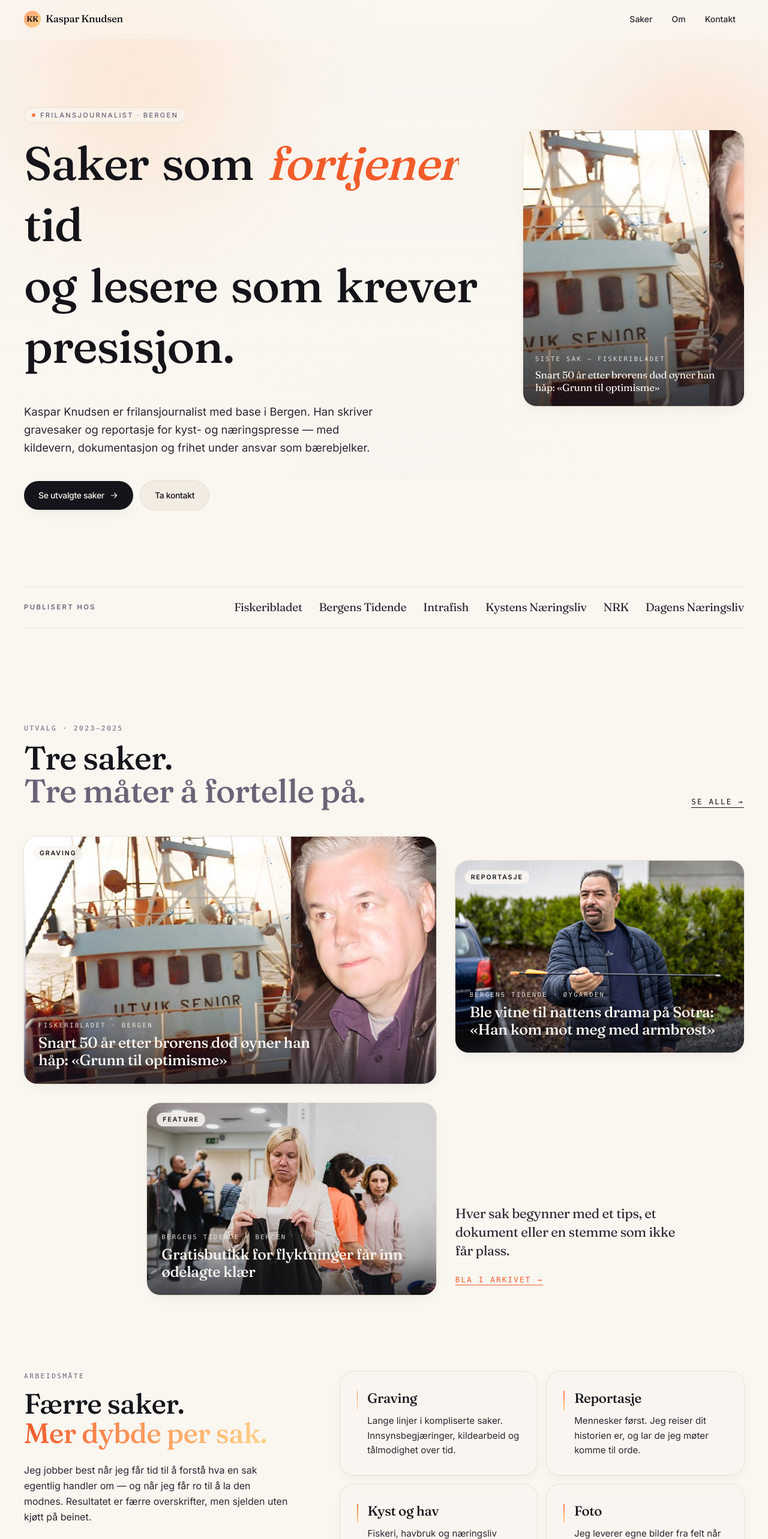
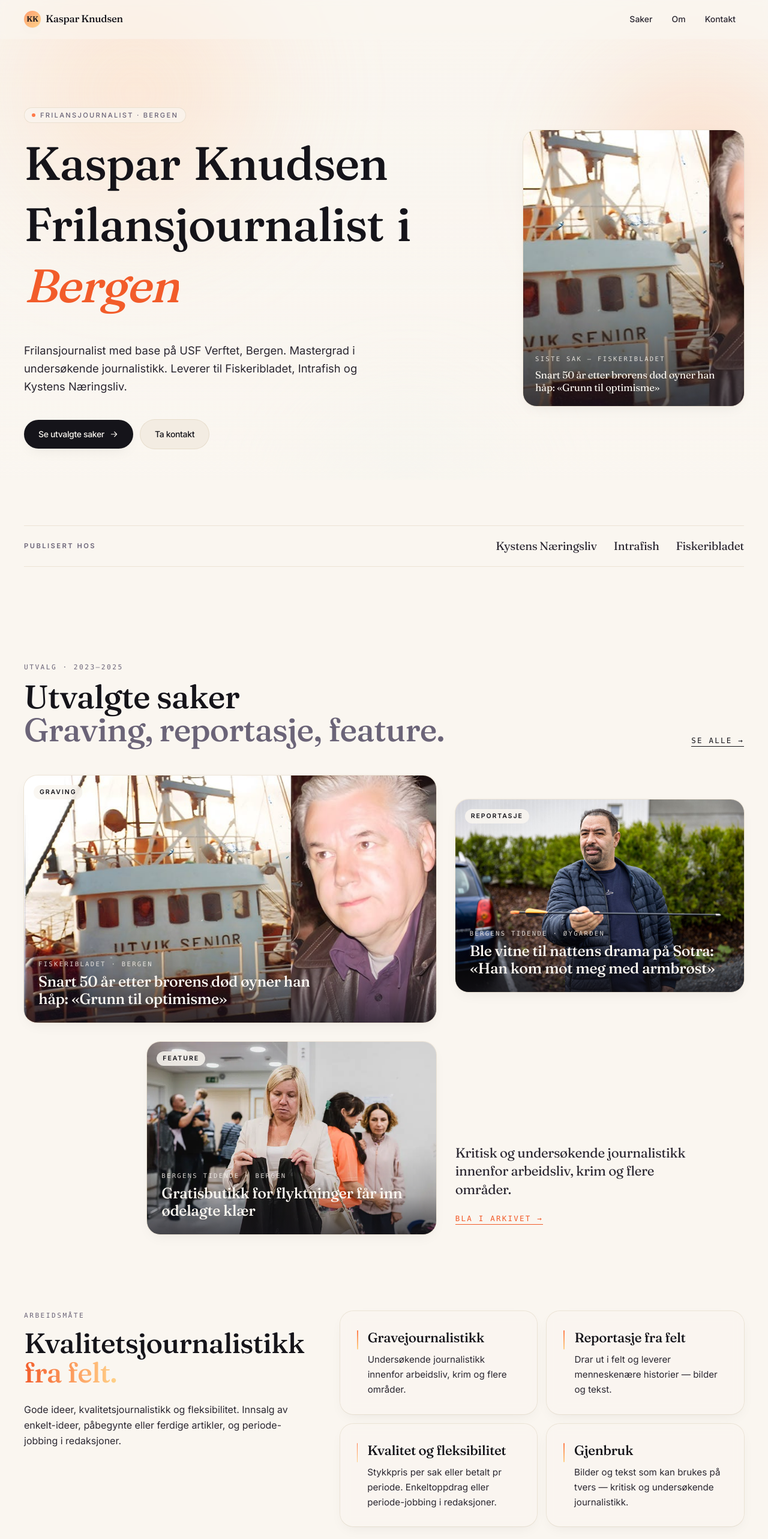
Before and after one commit to shauge2206/kaspar-frilans, a Next.js app: page / in a window 1280 px wide. Shown: the top 2566 px of the page at 60% size. Built offline with nearby package versions, Linux system fonts and the light colour scheme.

Commit message:
Sweep invented Kaspar-voice copy; replace with business-plan facts

```diff
--- a/src/app/kontakt/page.tsx
+++ b/src/app/kontakt/page.tsx
@@ -6,7 +6,7 @@ import { WordReveal } from "@/components/word-reveal";
 export const metadata: Metadata = {
   title: "Kontakt",
   description:
-    "Tips, oppdrag eller bare en hilsen — slik får du tak i Kaspar Knudsen.",
+    "Kontakt Kaspar Knudsen — frilansjournalist på USF Verftet, Bergen.",
 };
 
 const channels = [
@@ -21,9 +21,8 @@ const channels = [
     href: "tel:+4790000000",
   },
   {
-    label: "Signal",
-    value: "Etter avtale",
-    href: "https://signal.org",
+    label: "Adresse",
+    value: "USF Verftet, Nordnes",
   },
   {
     label: "Sted",
@@ -45,22 +44,21 @@ export default function KontaktPage() {
             </Reveal>
 
             <h1 className="mt-7 font-display text-[clamp(2.4rem,4vw+1rem,5.2rem)] font-medium leading-[1.05] tracking-[-0.02em] text-ink">
-              <WordReveal text="Et tips," delay={0.05} />
+              <WordReveal text="Ta kontakt" delay={0.05} />
               <br />
               <WordReveal
-                text="et oppdrag,"
-                highlightWords={["oppdrag,"]}
+                text="for oppdrag"
+                highlightWords={["oppdrag"]}
                 delay={0.3}
               />
               <br />
-              <WordReveal text="en god samtale." delay={0.6} />
+              <WordReveal text="og samarbeid." delay={0.6} />
             </h1>
 
             <Reveal delay={1.05} className="mt-8 max-w-[44ch]">
               <p className="text-[1.05rem] leading-relaxed text-ink-2">
-                Har du sett noe som ikke står til? Trenger redaksjonen din
-                en frilanser med kjennskap til kyst- og næringsfeltet?
-                Skriv et par linjer — jeg svarer som regel innen et døgn.
+                Enkeltoppdrag, innsalg av ideer eller periode-jobbing i
+                redaksjoner. Send en e-post eller ring direkte.
               </p>
             </Reveal>
 
--- a/src/app/layout.tsx
+++ b/src/app/layout.tsx
@@ -26,7 +26,7 @@ export const metadata: Metadata = {
     template: "%s — Kaspar Knudsen",
   },
   description:
-    "Kaspar Knudsen er frilansjournalist i Bergen. Kvalitetsjournalistikk om kyst, hav og næringsliv — med frihet under ansvar.",
+    "Kaspar Knudsen — frilansjournalist på USF Verftet, Bergen. Kvalitetsjournalistikk og gravejournalistikk levert til Fiskeribladet, Intrafish og Kystens Næringsliv.",
   openGraph: {
     type: "website",
     locale: "nb_NO",
--- a/src/app/om/page.tsx
+++ b/src/app/om/page.tsx
@@ -8,47 +8,44 @@ import { MagneticButton } from "@/components/magnetic-button";
 export const metadata: Metadata = {
   title: "Om Kaspar",
   description:
-    "Bergensbasert frilansjournalist med vekt på graving, kyst og næringsliv.",
+    "Frilansjournalist i Bergen med mastergrad i undersøkende journalistikk og 15 år i mediebransjen.",
 };
 
 const arbeidsområder = [
-  "Gravende reportasje",
-  "Featurearbeid",
-  "Næringslivsjournalistikk",
-  "Fiskeri & havbruk",
-  "Foto i felt",
-  "Tekstredigering",
+  "Gravejournalistikk",
+  "Reportasje fra felt",
+  "Arbeidsliv",
+  "Krim",
+  "Bilder og tekst",
+  "Menneskenære historier",
 ];
 
 const publikasjoner = [
-  { navn: "Fiskeribladet", tag: "Fast bidragsyter" },
-  { navn: "Bergens Tidende", tag: "Reportasje" },
-  { navn: "Intrafish", tag: "Næringsliv" },
-  { navn: "Kystens Næringsliv", tag: "Graving" },
-  { navn: "Dagens Næringsliv", tag: "Innleid" },
-  { navn: "NRK", tag: "Tips/research" },
+  { navn: "Kystens Næringsliv", tag: "Første kunde" },
+  { navn: "Intrafish", tag: "Første kunde" },
+  { navn: "Fiskeribladet", tag: "Første kunde" },
 ];
 
 const verdier = [
   {
     nr: "01",
-    tittel: "Frihet under ansvar",
-    body: "Frilansrollen gir meg friheten til å si nei — og pliktene som følger med å si ja. Ingen sak går i trykken før den tåler den prøven.",
+    tittel: "Likeverd og empati",
+    body: "Møter mennesker med likeverd og empati i alle ledd av journalistikken.",
   },
   {
     nr: "02",
-    tittel: "Kildevern først",
-    body: "Det første jeg lover en kilde er at jeg holder ord. Det andre er at jeg vurderer alt på nytt før publisering.",
+    tittel: "Holder ord og avtaler",
+    body: "Høflighet, vennlighet og ærlighet — holder det som blir avtalt.",
   },
   {
     nr: "03",
-    tittel: "Tid som verktøy",
-    body: "Noen saker krever uker, noen krever år. Jeg kalkulerer tid som en del av kvaliteten, ikke som motsats til den.",
+    tittel: "Samfunnsengasjert",
+    body: "Kritisk tenkning og nysgjerrighet driver det journalistiske arbeidet.",
   },
   {
     nr: "04",
-    tittel: "Klart språk",
-    body: "Jeg skriver så folk forstår — uten å miste presisjon. Sterke historier overlever sin egen kompleksitet.",
+    tittel: "Åpen og inkluderende",
+    body: "Frihet under ansvar — å styre bedriften selv og levere kvalitetsjournalistikk.",
   },
 ];
 
@@ -68,38 +65,39 @@ export default function OmPage() {
 
               <h1 className="mt-7 font-display text-[clamp(2.4rem,4vw+1rem,5.4rem)] font-medium leading-[1.05] tracking-[-0.02em] text-ink">
                 <WordReveal
-                  text="Bergensbasert."
+                  text="Frilansjournalist"
                   delay={0.05}
                 />
                 <br />
                 <WordReveal
-                  text="Bredt nedslag."
-                  highlightWords={["nedslag."]}
+                  text="i Bergen."
+                  highlightWords={["Bergen."]}
                   delay={0.35}
                 />
                 <br />
                 <WordReveal
-                  text="Lange linjer."
+                  text="USF Verftet, Nordnes."
                   delay={0.7}
                 />
               </h1>
 
               <Reveal delay={1.05} className="mt-10 grid gap-6 max-w-[58ch]">
                 <p className="text-[1.05rem] leading-relaxed text-ink-2">
-                  Jeg heter <strong className="font-medium text-ink">Kaspar Knudsen</strong> og jobber som frilansjournalist
-                  med utgangspunkt i Bergen. Etter år som ansatt i regional
-                  presse valgte jeg friheten — og forpliktelsene — som
-                  følger med å arbeide selvstendig.
+                  <strong className="font-medium text-ink">Kaspar Knudsen</strong> er
+                  frilansjournalist i Bergen med kontor på USF Verftet,
+                  Nordnes. Mastergrad i undersøkende journalistikk og 15 år
+                  i mediebransjen.
                 </p>
                 <p className="text-[1.05rem] leading-relaxed text-ink-2">
-                  Jeg skriver mest om kyst, hav og næringsliv, men beveger
-                  meg gjerne der historien ber meg gå: gravende reportasje,
-                  featurearbeid, og portretter som ikke nøyer seg med
-                  overflaten.
+                  Leverer kvalitetsjournalistikk til nisjepublikasjoner som
+                  Fiskeribladet, Intrafish og Kystens Næringsliv.
+                  Gravejournalistikk innenfor arbeidsliv, krim og flere
+                  områder — drar ut i felt.
                 </p>
-                <p className="text-[1.05rem] leading-relaxed text-ink-2">
-                  Mitt arbeid har stått på trykk i blant annet Fiskeribladet,
-                  Bergens Tidende, Intrafish og Kystens Næringsliv.
+                <p className="text-[1.05rem] leading-relaxed text-ink-2 italic">
+                  «Økonomisk bærekraft i selskapet, å levere
+                  kvalitetsjournalistikk, frihet under ansvar — å styre
+                  bedriften selv»
                 </p>
               </Reveal>
             </div>
@@ -107,12 +105,12 @@ export default function OmPage() {
             <Reveal delay={0.6} y={36} className="md:col-span-5 md:pt-6">
               <ParallaxImage
                 src="/images/saker/sak-2/bilde-1.jpeg"
-                alt="Kaspar Knudsen i felt"
+                alt="Fra reportasje på Skogsvåg, Øygarden"
                 className="aspect-[4/5] rounded-[var(--radius-card)] ring-1 ring-line/70 shadow-soft"
                 offset={50}
               />
               <p className="mt-3 text-xs leading-relaxed text-mute">
-                Foto fra Skogsvåg, Øygarden — reportasje for Bergens Tidende, 2023.
+                Fra reportasje på Skogsvåg, Øygarden — Bergens Tidende, 2023.
               </p>
             </Reveal>
           </div>
@@ -167,10 +165,10 @@ export default function OmPage() {
                 </h2>
               </div>
               <p className="md:col-span-7 max-w-[60ch] text-base leading-relaxed text-ink-2">
-                Jeg påtar meg oppdrag fra redaksjoner, fagblader og
-                bransjepresse — som regel skrevet, men gjerne med eget foto
-                fra felt. Korte tips og lengre prosjekter behandles likt:
-                grundig research først, skriving etterpå.
+                Salgsmodell: innsalg av enkelt-ideer, innsalg av påbegynte
+                eller ferdige artikler, enkeltoppdrag og periode-jobbing i
+                redaksjoner. Prismodell: stykkpris per sak og betalt pr
+                periode.
               </p>
             </div>
           </Reveal>
@@ -191,7 +189,7 @@ export default function OmPage() {
         <div className="mx-auto max-w-[1280px]">
           <Reveal>
             <h2 className="mb-12 font-display text-[clamp(1.8rem,2.6vw+1rem,3.2rem)] font-medium leading-[1.05] tracking-tight text-ink">
-              Fire prinsipper jeg holder fast på.
+              Kjerneverdier
             </h2>
           </Reveal>
           <StaggerGroup className="grid gap-5 md:grid-cols-2">
@@ -229,11 +227,11 @@ export default function OmPage() {
                   Tilgjengelig for oppdrag
                 </p>
                 <p className="mt-2 max-w-[34ch] font-display text-[clamp(1.4rem,1.6vw+0.8rem,2.2rem)] font-medium leading-tight tracking-tight text-ink">
-                  Har du en sak du tror jeg burde se på?
+                  Enkeltoppdrag eller periode-jobbing i redaksjoner.
                 </p>
               </div>
               <div className="flex flex-wrap gap-3">
-                <MagneticButton href="/kontakt">Send tips</MagneticButton>
+                <MagneticButton href="/kontakt">Ta kontakt</MagneticButton>
                 <Link
                   href="/saker"
                   className="link-underline px-1 py-2 font-mono text-[0.78rem] uppercase tracking-[0.18em] text-ink"
--- a/src/app/page.tsx
+++ b/src/app/page.tsx
@@ -8,30 +8,27 @@ import { ParallaxImage } from "@/components/parallax-image";
 
 const values = [
   {
-    title: "Graving",
-    body: "Lange linjer i kompliserte saker. Innsynsbegjæringer, kildearbeid og tålmodighet over tid.",
+    title: "Gravejournalistikk",
+    body: "Undersøkende journalistikk innenfor arbeidsliv, krim og flere områder.",
   },
   {
-    title: "Reportasje",
-    body: "Mennesker først. Jeg reiser dit historien er, og lar de jeg møter komme til orde.",
+    title: "Reportasje fra felt",
+    body: "Drar ut i felt og leverer menneskenære historier — bilder og tekst.",
   },
   {
-    title: "Kyst og hav",
-    body: "Fiskeri, havbruk og næringsliv langs kysten — et felt jeg kjenner særlig godt.",
+    title: "Kvalitet og fleksibilitet",
+    body: "Stykkpris per sak eller betalt pr periode. Enkeltoppdrag eller periode-jobbing i redaksjoner.",
   },
   {
-    title: "Foto",
-    body: "Jeg leverer egne bilder fra felt når oppdraget krever det. Stillferdig, dokumentarisk.",
+    title: "Gjenbruk",
+    body: "Bilder og tekst som kan brukes på tvers — kritisk og undersøkende journalistikk.",
   },
 ];
 
 const publikasjoner = [
+  "Kystens Næringsliv",
+  "Intrafish",
   "Fiskeribladet",
-  "Bergens Tidende",
-  "Intrafish",
-  "Kystens Næringsliv",
-  "NRK",
-  "Dagens Næringsliv",
 ];
 
 export default function HomePage() {
@@ -54,23 +51,22 @@ export default function HomePage() {
 
               <h1 className="mt-7 font-display text-[clamp(2.6rem,4.6vw+1.2rem,6.4rem)] font-medium leading-[1.02] tracking-[-0.022em] text-ink">
                 <WordReveal
-                  text="Saker som fortjener tid"
-                  highlightWords={["fortjener"]}
+                  text="Kaspar Knudsen"
                   delay={0.05}
                 />
                 <br />
                 <WordReveal
-                  text="og lesere som krever presisjon."
+                  text="Frilansjournalist i Bergen"
+                  highlightWords={["Bergen"]}
                   delay={0.45}
                 />
               </h1>
 
               <Reveal as="p" delay={1.05} y={14}>
                 <span className="mt-8 block max-w-[52ch] text-[1.05rem] leading-relaxed text-ink-2 md:text-[1.15rem]">
-                  Kaspar Knudsen er frilansjournalist med base i Bergen.
-                  Han skriver gravesaker og reportasje for kyst- og næringspresse —
-                  med kildevern, dokumentasjon og frihet under ansvar som
-                  bærebjelker.
+                  Frilansjournalist med base på USF Verftet, Bergen.
+                  Mastergrad i undersøkende journalistikk. Leverer til
+                  Fiskeribladet, Intrafish og Kystens Næringsliv.
                 </span>
               </Reveal>
 
@@ -159,9 +155,9 @@ export default function HomePage() {
                   id="utvalgte-saker"
                   className="mt-3 font-display text-[clamp(2rem,3vw+1rem,3.6rem)] font-medium leading-[1.02] tracking-tight text-ink"
                 >
-                  Tre saker.
+                  Utvalgte saker
                   <br />
-                  <span className="text-mute">Tre måter å fortelle på.</span>
+                  <span className="text-mute">Graving, reportasje, feature.</span>
                 </h2>
               </div>
               <Link
@@ -186,8 +182,8 @@ export default function HomePage() {
             <StaggerItem className="md:col-span-5 hidden md:block">
               <div className="flex h-full flex-col justify-end pb-4">
                 <p className="max-w-sm font-display text-[1.4rem] leading-snug tracking-tight text-ink-2">
-                  Hver sak begynner med et tips, et dokument eller en stemme
-                  som ikke får plass.
+                  Kritisk og undersøkende journalistikk innenfor arbeidsliv,
+                  krim og flere områder.
                 </p>
                 <Link
                   href="/saker"
@@ -210,17 +206,16 @@ export default function HomePage() {
                 Arbeidsmåte
               </p>
               <h2 className="mt-3 font-display text-[clamp(1.9rem,2.4vw+1rem,3.2rem)] font-medium leading-[1.05] tracking-tight text-ink">
-                Færre saker.
+                Kvalitetsjournalistikk
                 <br />
                 <span className="bg-gradient-to-r from-coral-500 to-apricot-200 bg-clip-text text-transparent">
-                  Mer dybde per sak.
+                  fra felt.
                 </span>
               </h2>
               <p className="mt-6 max-w-[44ch] text-base leading-relaxed text-ink-2">
-                Jeg jobber best når jeg får tid til å forstå hva en sak
-                egentlig handler om — og når jeg får ro til å la den modnes.
-                Resultatet er færre overskrifter, men sjelden uten kjøtt på
-                beinet.
+                Gode ideer, kvalitetsjournalistikk og fleksibilitet. Innsalg
+                av enkelt-ideer, påbegynte eller ferdige artikler, og
+                periode-jobbing i redaksjoner.
               </p>
             </Reveal>
 
--- a/src/app/saker/page.tsx
+++ b/src/app/saker/page.tsx
@@ -8,7 +8,7 @@ import { WordReveal } from "@/components/word-reveal";
 export const metadata: Metadata = {
   title: "Saker",
   description:
-    "Et utvalg gravesaker, reportasjer og featurearbeid av Kaspar Knudsen.",
+    "Utvalgte saker av Kaspar Knudsen — gravejournalistikk, reportasje og feature.",
 };
 
 const sectionLabel: Record<(typeof saker)[number]["seksjon"], string> = {
@@ -30,20 +30,20 @@ export default function SakerPage() {
           </Reveal>
 
           <h1 className="mt-7 max-w-[18ch] font-display text-[clamp(2.6rem,4.6vw+1rem,5.8rem)] font-medium leading-[1.02] tracking-[-0.02em] text-ink">
-            <WordReveal text="Saker som har" delay={0.05} />
+            <WordReveal text="Saker" delay={0.05} />
             <br />
             <WordReveal
-              text="fått leve i bredt format."
-              highlightWords={["leve"]}
+              text="Graving og reportasje."
+              highlightWords={["Graving"]}
               delay={0.4}
             />
           </h1>
 
           <Reveal delay={0.95} className="mt-8 max-w-[52ch]">
             <p className="text-[1.05rem] leading-relaxed text-ink-2">
-              Et utvalg av arbeidet mitt — graving, reportasje og feature
-              — laget for redaksjoner som var villige til å sette av tid
-              og spalteplass.
+              Et utvalg saker — gravejournalistikk, reportasje og feature
+              levert til redaksjoner som Fiskeribladet, Intrafish og
+              Kystens Næringsliv.
             </p>
           </Reveal>
         </div>
--- a/src/components/site-footer.tsx
+++ b/src/components/site-footer.tsx
@@ -7,14 +7,14 @@ export function SiteFooter() {
     <footer className="relative mt-32 border-t border-line/70 bg-paper/60 backdrop-blur-sm">
       <div className="mx-auto grid max-w-[1280px] gap-10 px-6 py-14 md:grid-cols-12 md:px-10">
         <div className="md:col-span-5">
-          <p className="font-display text-[1.6rem] leading-tight tracking-tight text-ink">
-            Kvalitetsjournalistikk —
-            <br />
-            <span className="text-coral-500">frihet under ansvar.</span>
+          <p className="font-display text-[1.25rem] leading-snug tracking-tight text-ink italic">
+            «Økonomisk bærekraft i selskapet, å levere
+            kvalitetsjournalistikk, frihet under ansvar — å styre
+            bedriften <span className="text-coral-500">selv»</span>
           </p>
           <p className="mt-4 max-w-sm text-sm leading-relaxed text-mute">
-            Kaspar Knudsen er frilansjournalist i Bergen med graving og
-            featurearbeid for kyst- og næringspresse.
+            Kaspar Knudsen — frilansjournalist i Bergen.
+            USF Verftet, Nordnes.
           </p>
         </div>
 
@@ -73,6 +73,7 @@ export function SiteFooter() {
                 +47 900 00 000
               </a>
             </li>
+            <li className="text-mute">USF Verftet, Nordnes</li>
             <li className="text-mute">Bergen, Norge</li>
           </ul>
         </div>
```
